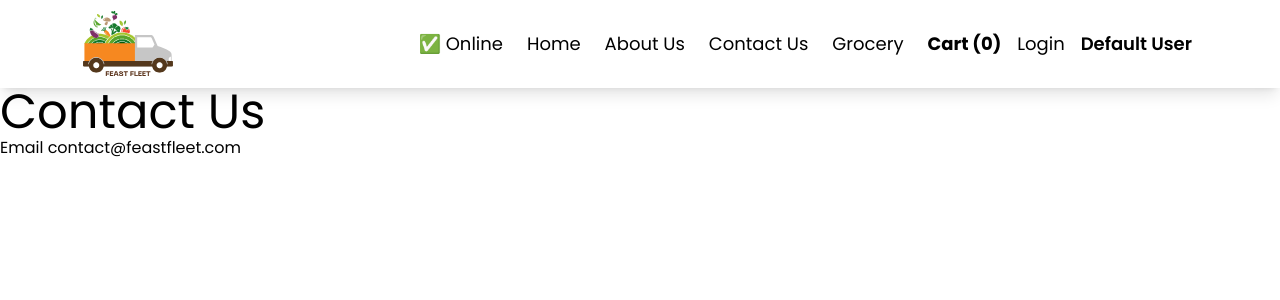
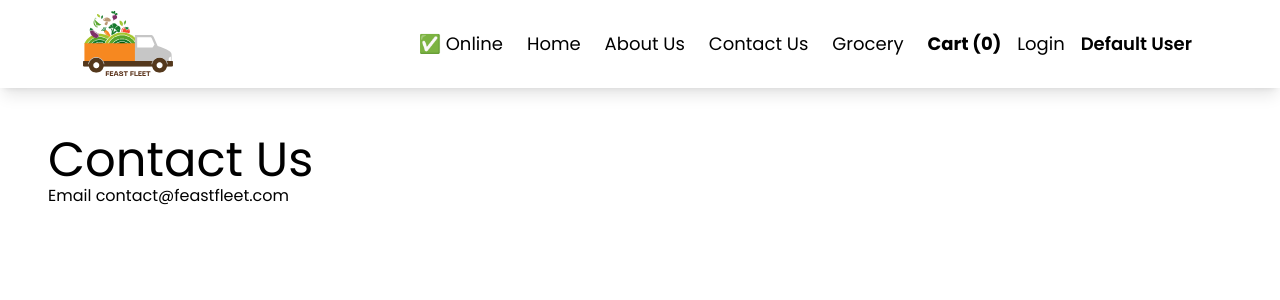
Before and after one commit to Hrithik06/FeastFleet, a React (Vite) app: page /contact in a window 1280 px wide. Shown: the top 300 px of the page. Built offline with nearby package versions, Linux system fonts and the light colour scheme; a web font is replaced by a local one.

Commit message:
testing learning

```diff
--- a/src/components/Contact.js
+++ b/src/components/Contact.js
@@ -1,6 +1,7 @@
+import * as Form from '@radix-ui/react-form';
 const Contact = () => {
   return (
-    <div className="contact ">
+    <div className="contact m-12">
       <h1 className="text-5xl font-lg">Contact Us</h1>
       <h3>Email contact@feastfleet.com</h3>
     </div>
--- a/src/components/ResCard.js
+++ b/src/components/ResCard.js
@@ -18,12 +18,13 @@ const ResCard = ({ resData }) => {
 
   return (
     <div
-      className="res-card w-64
-   hover:shadow-lg rounded-lg"
+      className="res-card w-64 transition ease-in-out duration-200 delay-75
+   hover:shadow-lg rounded-lg
+   "
     >
       {/* <div className="img"> */}
       <img
-        className="res-logo rounded-lg h-44 w-full"
+        className="res-logo rounded-lg h-44 w-full "
         src={CDN_URL + cloudinaryImageId}
         alt="res-img"
         // style={"height: 100%; width: 100%;"}
```
Also changed, not shown: 2 other files (tests, documents, lock files or other folders).
